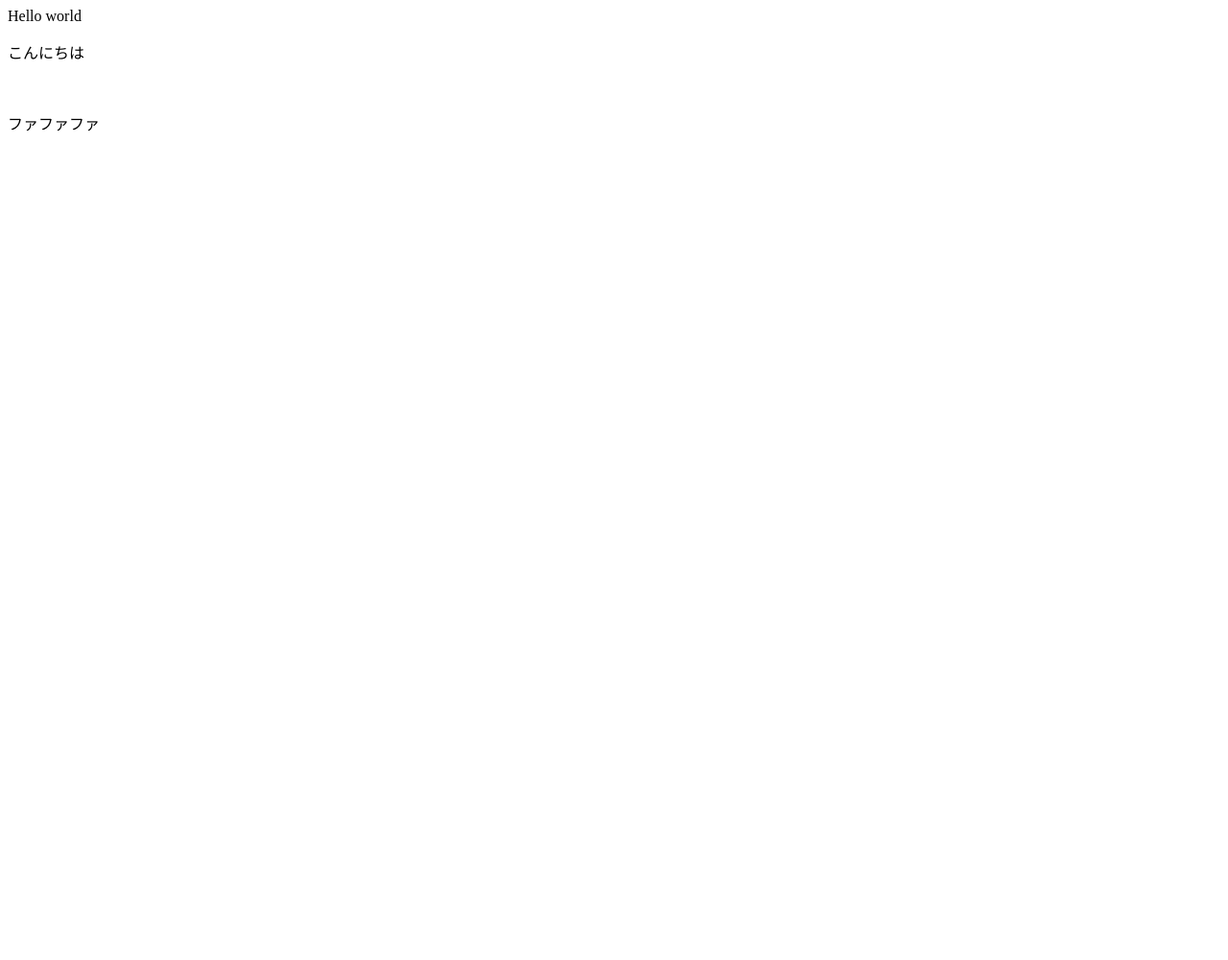
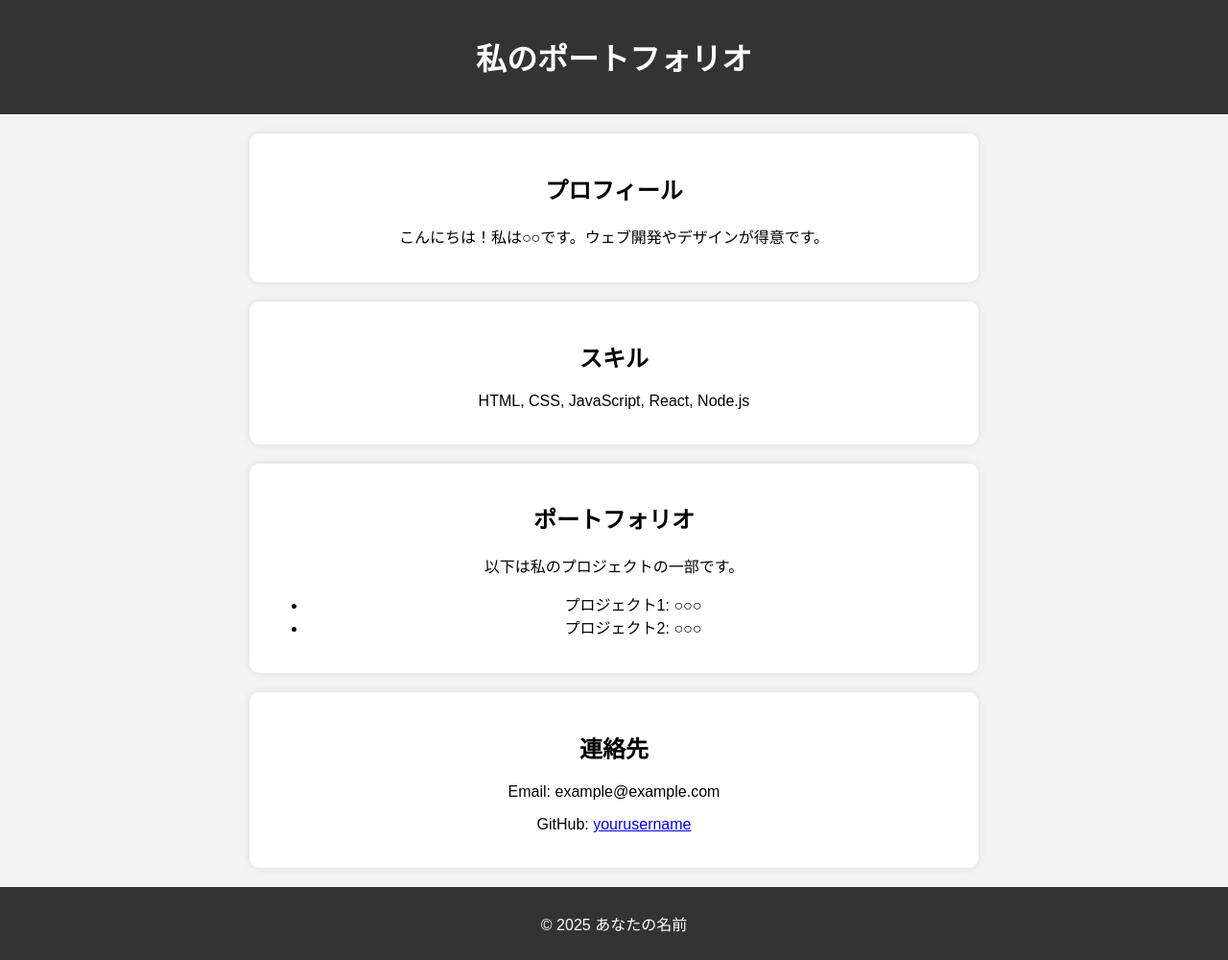
Before and after one commit to Nakai4s/Nakai4s.github.io, a plain HTML site: page index.html in a window 1280 px wide. Shown: the whole page at 96% size. Before the commit the page ends 800 px from the top, so only its background shows below. Drawn offline with Linux system fonts and the light colour scheme.

Commit message:
サンプルを作成

```diff
--- a/index.html
+++ b/index.html
@@ -1,10 +1,40 @@
 <!DOCTYPE html>
-<html>
+<html lang="ja">
 <head>
-  Hello world
+    <meta charset="UTF-8">
+    <meta name="viewport" content="width=device-width, initial-scale=1.0">
+    <title>ポートフォリオ</title>
+    <link rel="stylesheet" href="styles.css">
 </head>
 <body>
-  <p>こんにちは</p><br>
-  <p>ファファファ</p>
+    <header>
+        <h1>私のポートフォリオ</h1>
+    </header>
+    <div class="container">
+        <section>
+            <h2>プロフィール</h2>
+            <p>こんにちは！私は○○です。ウェブ開発やデザインが得意です。</p>
+        </section>
+        <section>
+            <h2>スキル</h2>
+            <p>HTML, CSS, JavaScript, React, Node.js</p>
+        </section>
+        <section>
+            <h2>ポートフォリオ</h2>
+            <p>以下は私のプロジェクトの一部です。</p>
+            <ul>
+                <li>プロジェクト1: ○○○</li>
+                <li>プロジェクト2: ○○○</li>
+            </ul>
+        </section>
+        <section>
+            <h2>連絡先</h2>
+            <p>Email: example@example.com</p>
+            <p>GitHub: <a href="https://github.com/yourusername" target="_blank">yourusername</a></p>
+        </section>
+    </div>
+    <footer>
+        <p>&copy; 2025 あなたの名前</p>
+    </footer>
 </body>
 </html>
--- /dev/null
+++ b/styles.css
@@ -0,0 +1,29 @@
+body {
+    font-family: Arial, sans-serif;
+    margin: 0;
+    padding: 0;
+    text-align: center;
+    background-color: #f4f4f4;
+}
+header {
+    background: #333;
+    color: white;
+    padding: 15px 0;
+}
+section {
+    margin: 20px;
+    padding: 20px;
+    background: white;
+    border-radius: 10px;
+    box-shadow: 0 0 10px rgba(0, 0, 0, 0.1);
+}
+.container {
+    max-width: 800px;
+    margin: auto;
+}
+footer {
+    margin-top: 20px;
+    padding: 10px;
+    background: #333;
+    color: white;
+}
```
